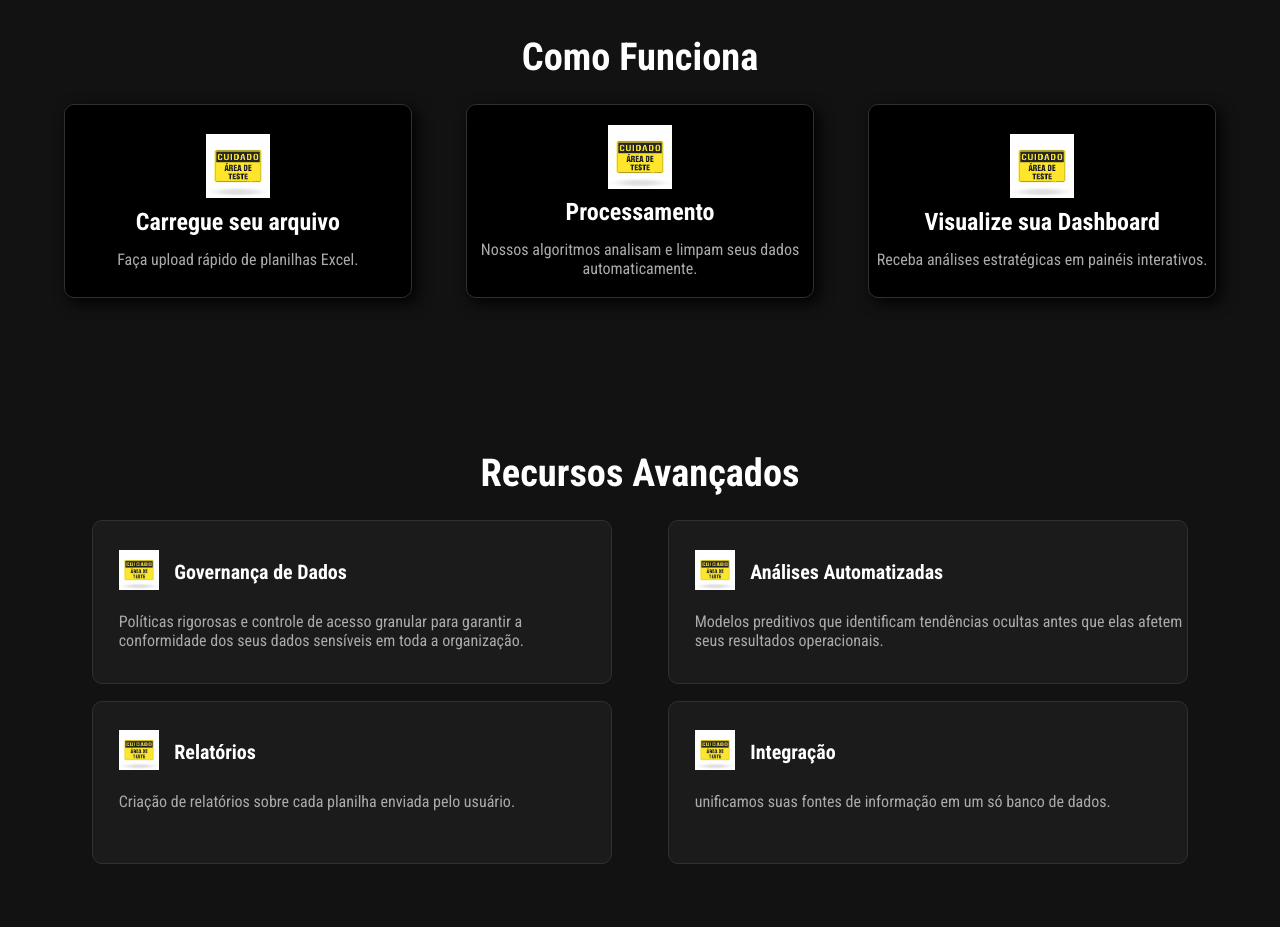
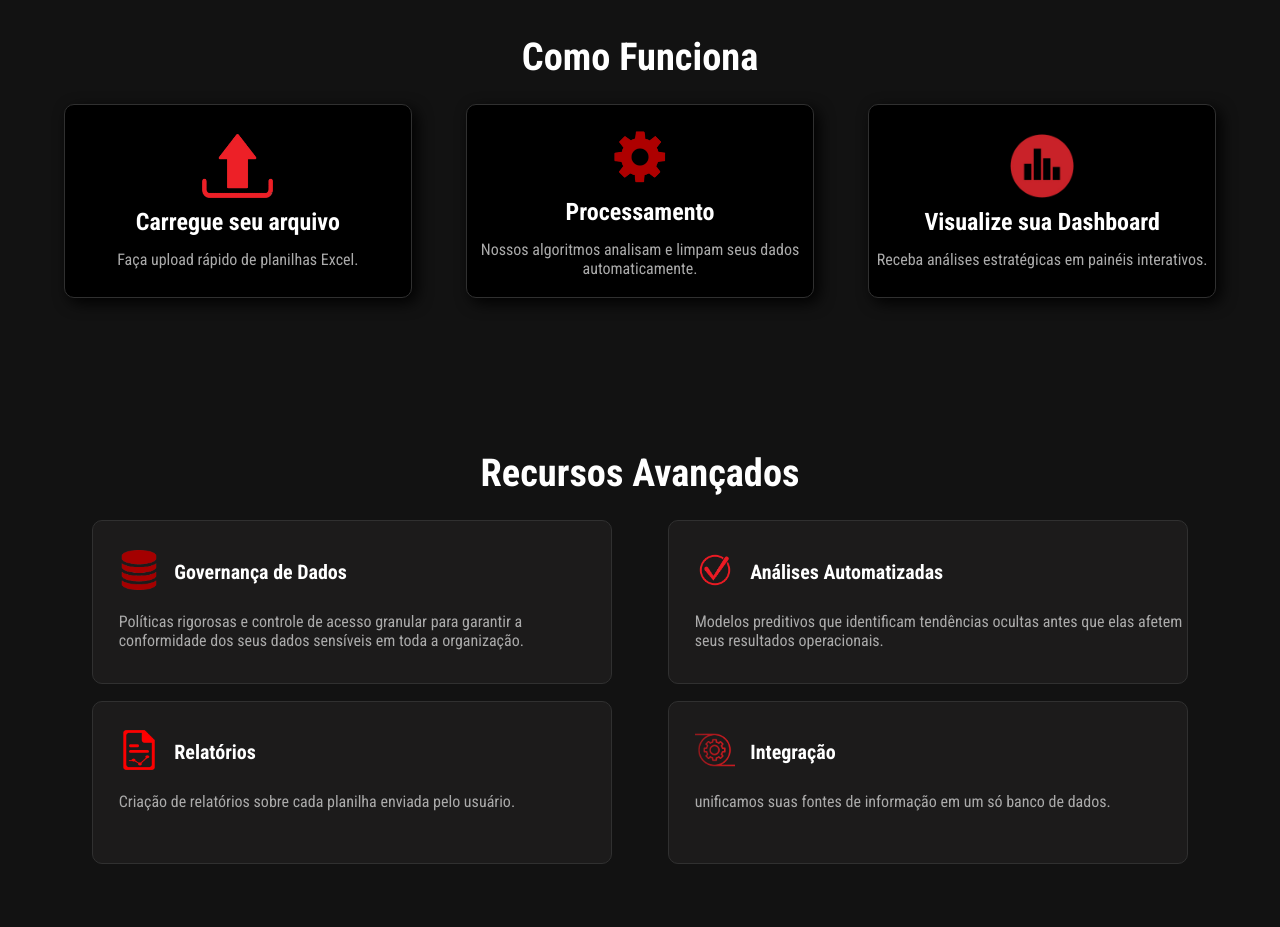
Before and after one commit to T7ST/Signal, a plain HTML site: page Telas/instirucional.html in a window 1280 px wide. Shown: the part 780-1707 px from the top of the page. Drawn offline with Linux system fonts and the light colour scheme.

Commit message:
adição de icones de imagens na institucional

```diff
--- a/Telas/instirucional.html
+++ b/Telas/instirucional.html
@@ -49,7 +49,7 @@
 
             <div class="caixa1">
                 <div class="fotoc2">
-                    <img src="../img/teste.jpg" alt="">
+                    <img src="../img/upload.png" alt="">
                 </div>
                 <div class="subtituloc2">
                     <span>Carregue seu arquivo</span>
@@ -61,7 +61,7 @@
 
             <div class="caixa1">
                 <div class="fotoc2">
-                    <img src="../img/teste.jpg" alt="">
+                    <img src="../img/processamento.png" alt="">
                 </div>
                 <div class="subtituloc2">
                     <span>Processamento</span>
@@ -73,7 +73,7 @@
 
             <div class="caixa1">
                 <div class="fotoc2">
-                    <img src="../img/teste.jpg" alt="">
+                    <img src="../img/dash.png" alt="">
                 </div>
                 <div class="subtituloc2">
                     <span>Visualize sua Dashboard</span>
@@ -95,7 +95,7 @@
                 <div class="caixac3">
                     <div class="tt">
                         <div class="imagem">
-                            <img src="../img/teste.jpg" alt="">
+                            <img src="../img/dado.png" alt="">
                         </div>
                         <div class="titulocaixa3">
                             <h1>Governança de Dados</h1>
@@ -111,7 +111,7 @@
                 <div class="caixac3">
                     <div class="tt">
                         <div class="imagem">
-                            <img src="../img/teste.jpg" alt="">
+                            <img src="../img/relatorio.png" alt="">
                         </div>
                         <div class="titulocaixa3">
                             <h1>Relatórios</h1>
@@ -128,7 +128,7 @@
                 <div class="caixac3">
                     <div class="tt">
                         <div class="imagem">
-                            <img src="../img/teste.jpg" alt="">
+                            <img src="../img/analise.png" alt="">
                         </div>
                         <div class="titulocaixa3">
                             <h1>Análises Automatizadas</h1>
@@ -145,7 +145,7 @@
                 <div class="caixac3">
                     <div class="tt">
                         <div class="imagem">
-                            <img src="../img/teste.jpg" alt="">
+                            <img src="../img/integracao.png" alt="">
                         </div>
                         <div class="titulocaixa3">
                             <h1>Integração</h1>
```
Also changed, not shown: img/analise.png (added), img/dado.png (added), img/dash.png (added), img/integracao.png (added), img/processamento.png (added), img/relatorio.png (added), img/upload.png (added).
